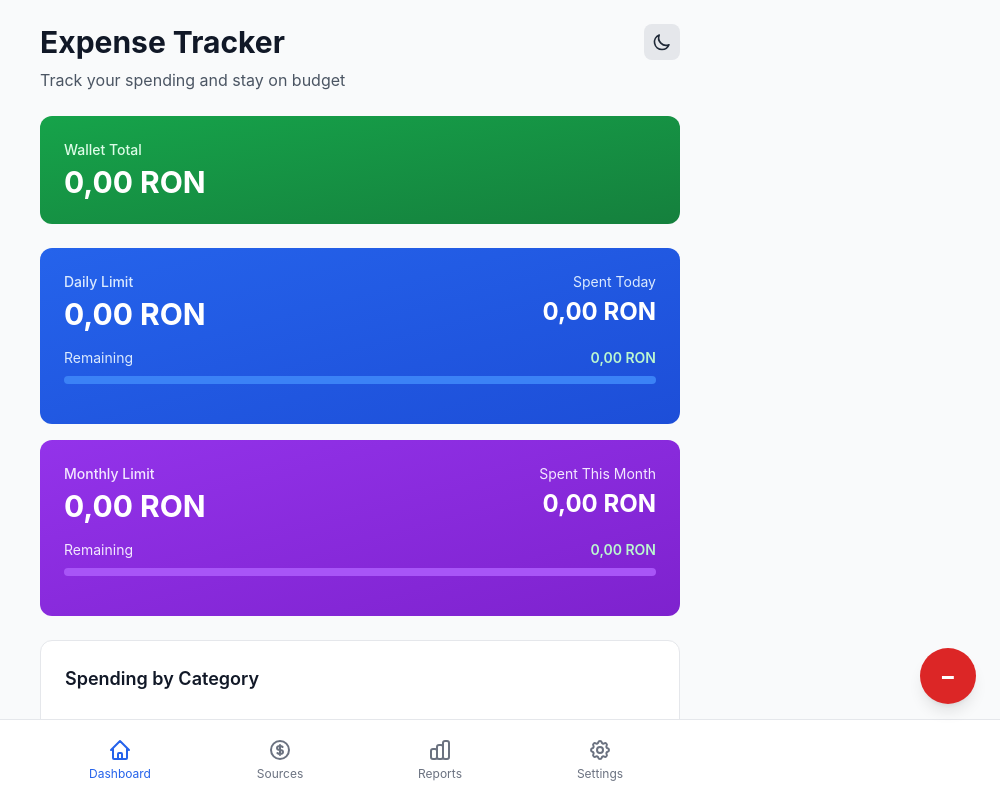
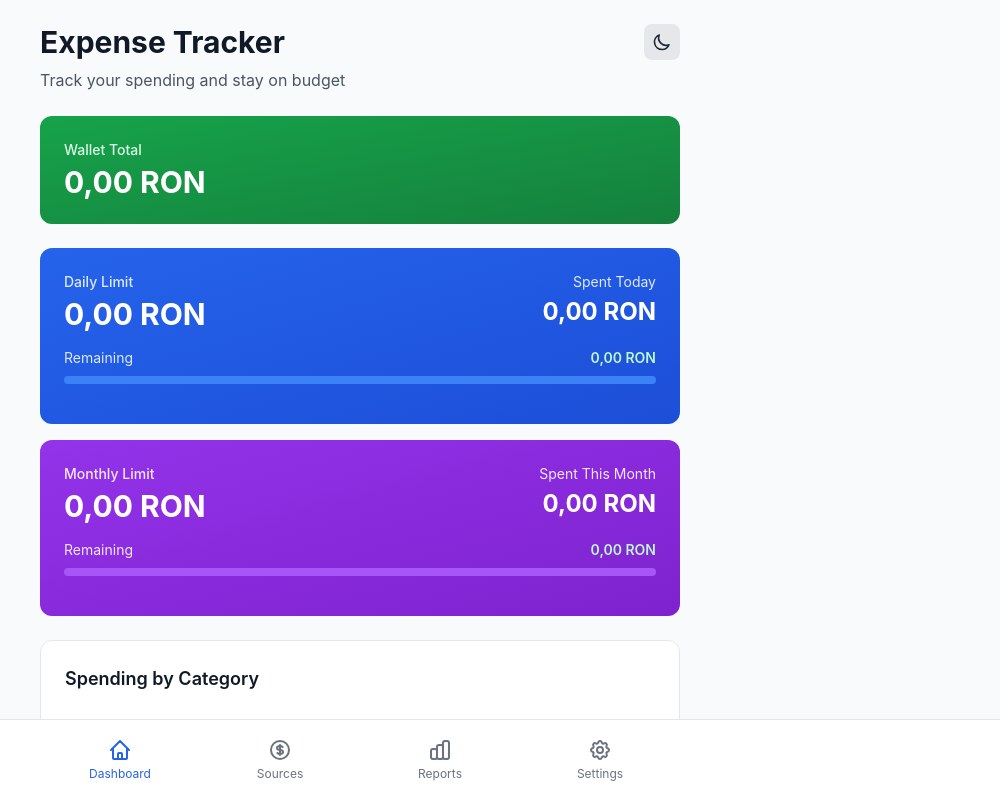
Before and after one commit to ghadeerhabib334-pixel/Expense-Tracker, a React (Vite) app: page / in a window 1280 px wide. Shown: the top 798 px of the page, without its empty margins (280-1280 px from the left). Built offline with nearby package versions, Linux system fonts and the light colour scheme.

Commit message:
Initial commit

```diff
--- a/src/App.tsx
+++ b/src/App.tsx
@@ -46,7 +46,7 @@ function App() {
           <Route path="/reports" element={<Reports />} />
           <Route path="/settings" element={<Settings />} />
         </Routes>
-        <BottomNav onAddExpense={handleAddExpense} onAddIncome={handleAddIncome} />
+        <BottomNav />
         {showExpenseForm && (
           <ExpenseForm
             onClose={handleCloseExpenseForm}
--- a/src/components/BottomNav.tsx
+++ b/src/components/BottomNav.tsx
@@ -1,11 +1,6 @@
 import { useLocation, useNavigate } from 'react-router-dom';
 
-interface BottomNavProps {
-  onAddExpense: () => void;
-  onAddIncome: () => void;
-}
-
-export const BottomNav = ({ onAddExpense, onAddIncome }: BottomNavProps) => {
+export const BottomNav = () => {
   const navigate = useNavigate();
   const location = useLocation();
 
@@ -31,17 +26,6 @@ export const BottomNav = ({ onAddExpense, onAddIncome }: BottomNavProps) => {
             </svg>
             <span className="text-xs">Dashboard</span>
           </button>
-
-          {location.pathname === '/' && (
-            <button
-              onClick={onAddExpense}
-              className="fixed right-6 bottom-24 w-14 h-14 bg-red-600 dark:bg-red-500 text-white rounded-full shadow-lg hover:bg-red-700 dark:hover:bg-red-600 transition-colors flex items-center justify-center text-2xl font-bold z-40"
-              aria-label="Add expense"
-              title="Add Expense"
-            >
-              −
-            </button>
-          )}
 
           <button
             onClick={() => navigate('/sources')}
```
